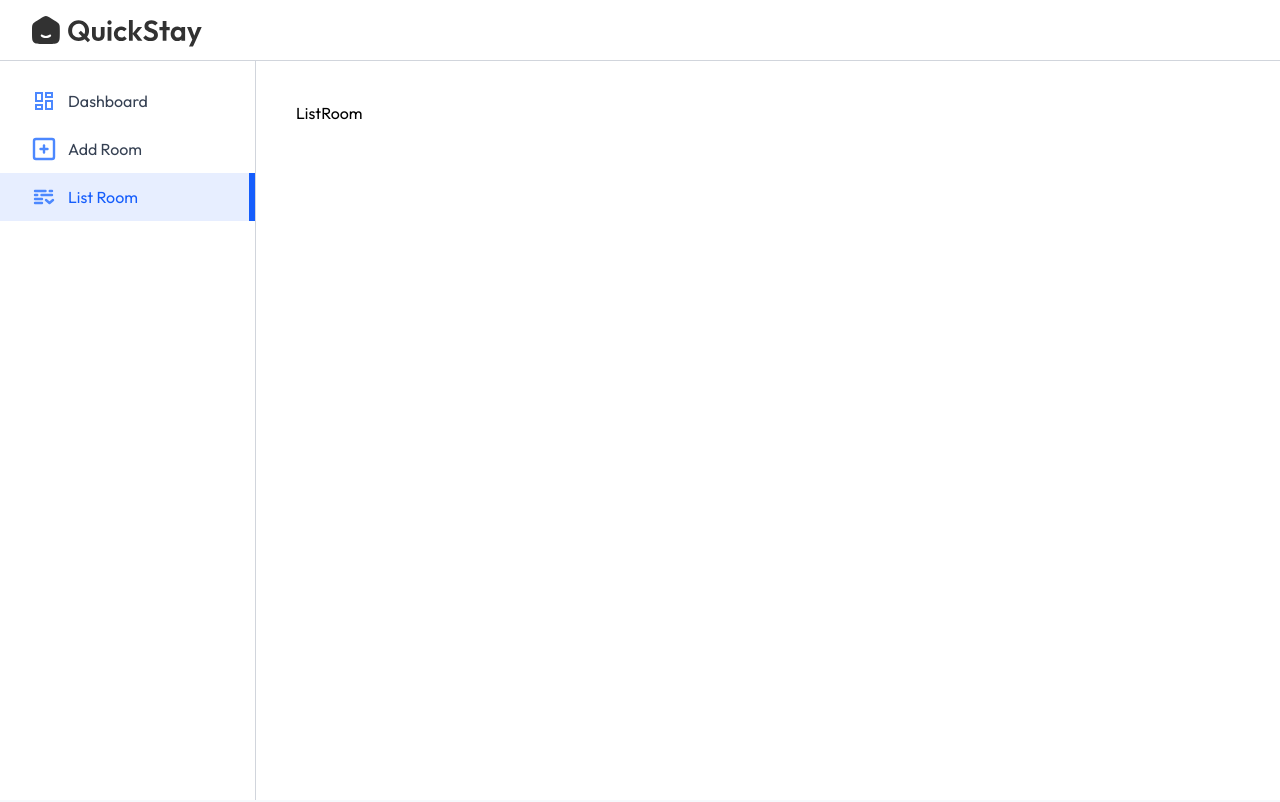
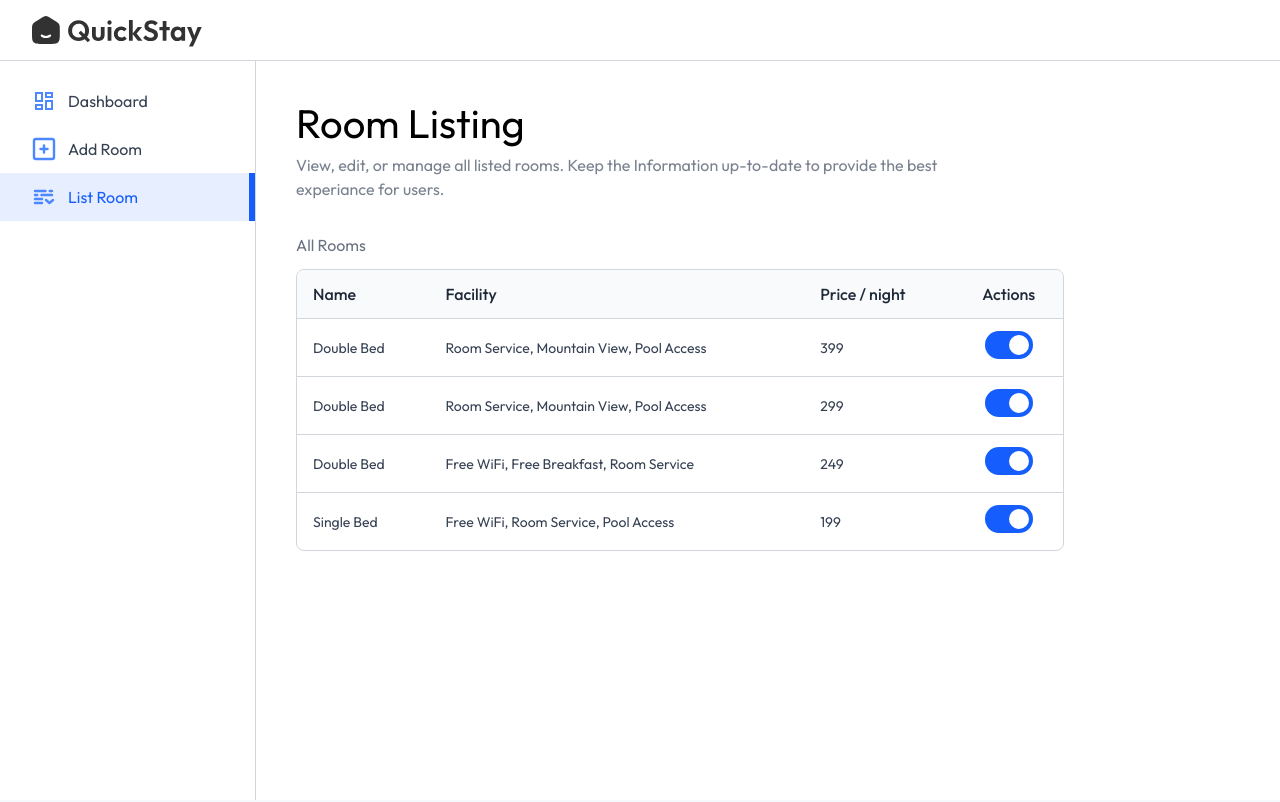
Before and after one commit to ad-kd/Hotel-Management-System, a React (Vite) app in the folder client/: page /owner/list-room in a window 1280 px wide. Shown: the top 802 px of the page. Built offline with nearby package versions, Linux system fonts and the light colour scheme; a web font is replaced by a local one.

Commit message:
1st phase completed

```diff
--- a/client/src/pages/hotelOwner/ListRoom.jsx
+++ b/client/src/pages/hotelOwner/ListRoom.jsx
@@ -1,8 +1,61 @@
-import React from 'react'
+import React, { useState } from 'react'
+import { roomsDummyData } from '../../assets/assets'
+import Title from '../../components/Title'
 
 const ListRoom = () => {
+  const [rooms, setRooms] = useState(roomsDummyData)
+
   return (
-    <div>ListRoom</div>
+    <div>
+      <Title align='left' font='outfit' title='Room Listing'
+        subTitle='View, edit, or manage all listed rooms. Keep the Information up-to-date to provide the
+      best experiance for users.' />
+
+      <p className='text-gray-500 mt-8'>All Rooms</p>
+
+      <div className='w-full mt-3 max-w-3xl text-left border border-gray-300 rounded-lg max-h-80 overflow-y-scroll'>
+        <table className='w-full'>
+          <thead className='bg-gray-50'>
+            <tr>
+              <th className='py-3 px-4 text-gray-800 font-medium'>Name</th>
+              <th className='py-3 px-4 text-gray-800 font-medium max-sm:hidden'>Facility</th>
+              <th className='py-3 px-4 text-gray-800 font-medium'>Price / night</th>
+              <th className='py-3 px-4 text-gray-800 font-medium text-center'>Actions</th>
+            </tr>
+          </thead>
+          <tbody className='text-sm'>
+            {
+              rooms.map((item, index) => (
+                <tr key={index}>
+                  <td className='py-3 px-4 text-gray-700 border-t border-gray-300'>
+                    {item.roomType}
+                  </td>
+
+                  <td className='py-3 px-4 text-gray-700 border-t border-gray-300 max-sm:hidden'>
+                    {item.amenities.join(', ')}
+                  </td>
+
+                  <td className='py-3 px-4 text-gray-700 border-t border-gray-300'>
+                    {item.pricePerNight}
+                  </td>
+
+                  <td className='py-3 px-4 border-t text-sm text-red-500 text-center border-gray-300'>
+                    <label className='relative inline-flex items-center cursor-pointer text-gray-900 gap-3'>
+                      <input type="checkbox" className='sr-only peer' checked={item.isAvailable} />
+                      <div className='w-12 h-7 bg-slate-300 rounded-full peer peer-checked:bg-blue-600
+                    transition-colors duration-200'></div>
+                      <span className='dot absolute left-1 top-1 w-5 h-5 bg-white rounded-full transition-transform
+                        duration-200 ease-in-out peer-checked:translate-x-5'></span>
+
+                    </label>
+                  </td>
+                </tr>
+              ))
+            }
+          </tbody>
+        </table>
+      </div>
+    </div>
   )
 }
 
```
